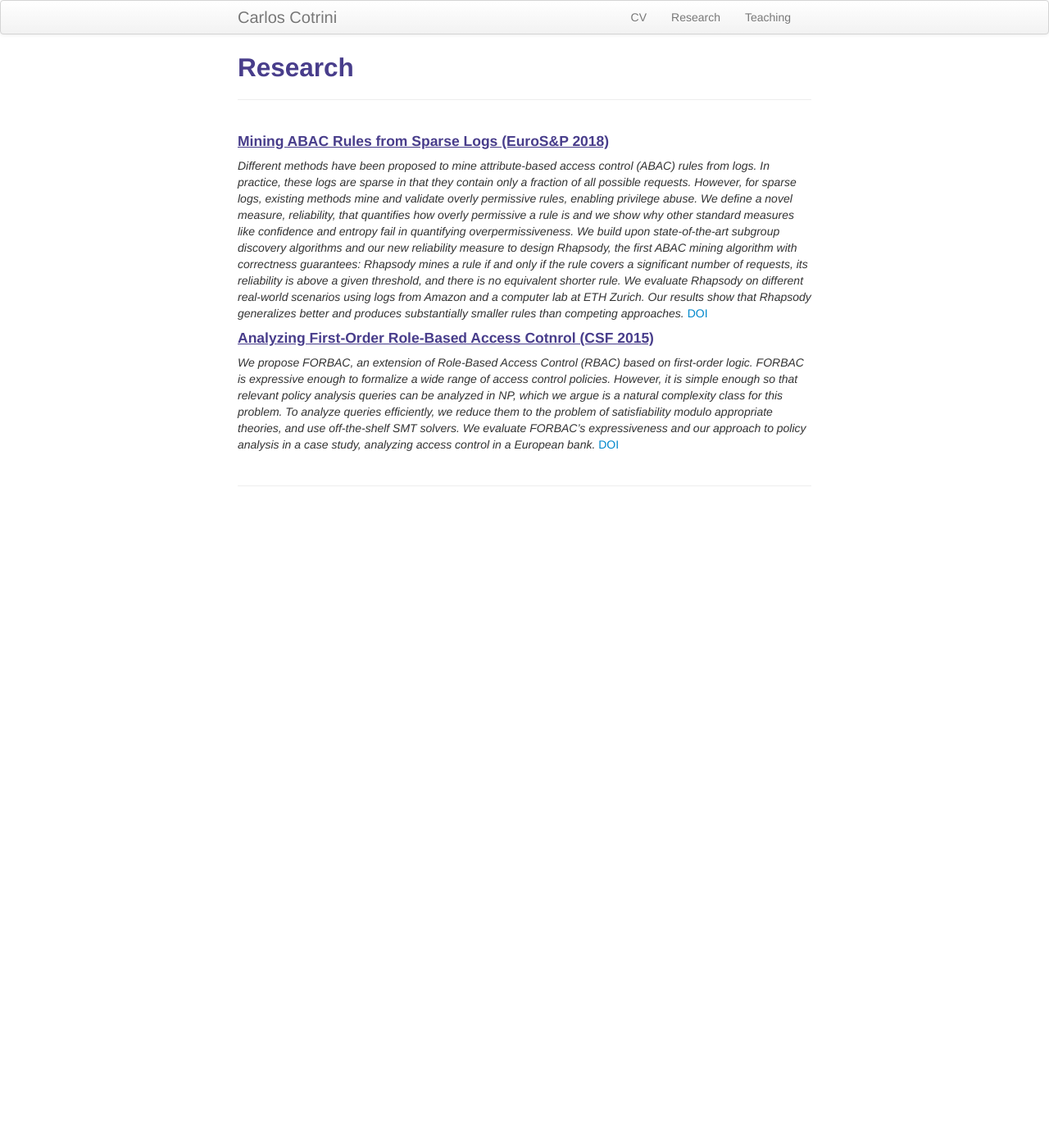
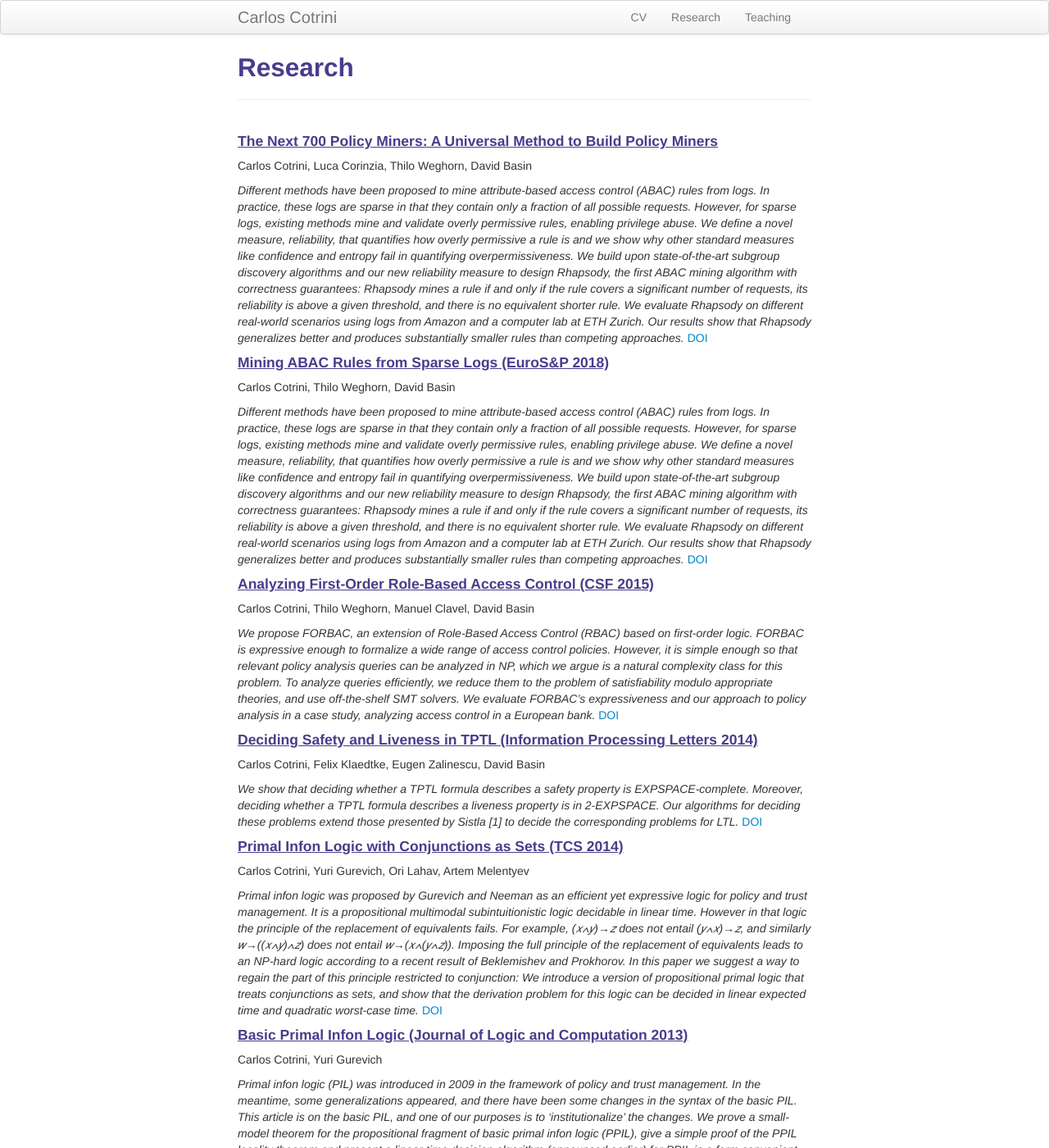
Before and after one commit to carloscotrini/carloscotrini.github.io, a Jekyll site: the page built from pages/research.md, in a window 1280 px wide and 1400 px high. Shown: the whole window at 82% size. Built offline with Jekyll 4.4.1, drawn with Linux system fonts in a browser that asks for light colours; some of the changed text lies outside the part shown.

Commit message:
Added all publications

```diff
--- a/pages/research.md
+++ b/pages/research.md
@@ -4,13 +4,52 @@ title: Research
 description: Carlos Cotrini's research
 ---
 
+#### <u>The Next 700 Policy Miners: A Universal Method to Build Policy Miners</u>
+
+Carlos Cotrini, Luca Corinzia, Thilo Weghorn, David Basin
+
+*Different methods have been proposed to mine attribute-based access control (ABAC) rules from logs. In practice, these logs are sparse in that they contain only a fraction of all possible requests. However, for sparse logs, existing methods mine and validate overly permissive rules, enabling privilege abuse. We define a novel measure, reliability, that quantifies how overly permissive a rule is and we show why other standard measures like confidence and entropy fail in quantifying overpermissiveness. We build upon state-of-the-art subgroup discovery algorithms and our new reliability measure to design Rhapsody, the first ABAC mining algorithm with correctness guarantees: Rhapsody mines a rule if and only if the rule covers a significant number of requests, its reliability is above a given threshold, and there is no equivalent shorter rule. We evaluate Rhapsody on different real-world scenarios using logs from Amazon and a computer lab at ETH Zurich. Our results show that Rhapsody generalizes better and produces substantially smaller rules than competing approaches.* [DOI](doi.org/10.1109/EuroSP.2018.00011)
+
 #### <u>Mining ABAC Rules from Sparse Logs (EuroS&P 2018)</u>
-*Different methods have been proposed to mine attribute-based access control (ABAC) rules from logs. In practice, these logs are sparse in that they contain only a fraction of all possible requests. However, for sparse logs, existing methods mine and validate overly permissive rules, enabling privilege abuse. We define a novel measure, reliability, that quantifies how overly permissive a rule is and we show why other standard measures like confidence and entropy fail in quantifying overpermissiveness. We build upon state-of-the-art subgroup discovery algorithms and our new reliability measure to design Rhapsody, the first ABAC mining algorithm with correctness guarantees: Rhapsody mines a rule if and only if the rule covers a significant number of requests, its reliability is above a given threshold, and there is no equivalent shorter rule. We evaluate Rhapsody on different real-world scenarios using logs from Amazon and a computer lab at ETH Zurich. Our results show that Rhapsody generalizes better and produces substantially smaller rules than competing approaches.* [DOI](10.1109/EuroSP.2018.00011)
+
+Carlos Cotrini, Thilo Weghorn, David Basin
+
+*Different methods have been proposed to mine attribute-based access control (ABAC) rules from logs. In practice, these logs are sparse in that they contain only a fraction of all possible requests. However, for sparse logs, existing methods mine and validate overly permissive rules, enabling privilege abuse. We define a novel measure, reliability, that quantifies how overly permissive a rule is and we show why other standard measures like confidence and entropy fail in quantifying overpermissiveness. We build upon state-of-the-art subgroup discovery algorithms and our new reliability measure to design Rhapsody, the first ABAC mining algorithm with correctness guarantees: Rhapsody mines a rule if and only if the rule covers a significant number of requests, its reliability is above a given threshold, and there is no equivalent shorter rule. We evaluate Rhapsody on different real-world scenarios using logs from Amazon and a computer lab at ETH Zurich. Our results show that Rhapsody generalizes better and produces substantially smaller rules than competing approaches.* [DOI](doi.org/10.1109/EuroSP.2018.00011)
 
 
-#### <u>Analyzing First-Order Role-Based Access Cotnrol (CSF 2015)</u>
-*We propose FORBAC, an extension of Role-Based Access Control (RBAC) based on first-order logic. FORBAC is expressive enough to formalize a wide range of access control policies. However, it is simple enough so that relevant policy analysis queries can be analyzed in NP, which we argue is a natural complexity class for this problem. To analyze queries efficiently, we reduce them to the problem of satisfiability modulo appropriate theories, and use off-the-shelf SMT solvers. We evaluate FORBAC's expressiveness and our approach to policy analysis in a case study, analyzing access control in a European bank.* [DOI](10.1109/CSF.2015.8)
+#### <u>Analyzing First-Order Role-Based Access Control (CSF 2015)</u>
 
+Carlos Cotrini, Thilo Weghorn, Manuel Clavel, David Basin
+
+*We propose FORBAC, an extension of Role-Based Access Control (RBAC) based on first-order logic. FORBAC is expressive enough to formalize a wide range of access control policies. However, it is simple enough so that relevant policy analysis queries can be analyzed in NP, which we argue is a natural complexity class for this problem. To analyze queries efficiently, we reduce them to the problem of satisfiability modulo appropriate theories, and use off-the-shelf SMT solvers. We evaluate FORBAC's expressiveness and our approach to policy analysis in a case study, analyzing access control in a European bank.* [DOI](doi.org/10.1109/CSF.2015.8)
+
+
+#### <u>Deciding Safety and Liveness in TPTL (Information Processing Letters 2014)</u>
+
+Carlos Cotrini, Felix Klaedtke, Eugen Zalinescu, David Basin
+
+*We show that deciding whether a TPTL formula describes a safety property is EXPSPACE-complete. Moreover, deciding whether a TPTL formula describes a liveness property is in 2-EXPSPACE. Our algorithms for deciding these problems extend those presented by Sistla [1] to decide the corresponding problems for LTL.* [DOI](doi.org/10.1016/j.ipl.2014.06.005)
+
+
+#### <u>Primal Infon Logic with Conjunctions as Sets (TCS 2014)</u>
+
+Carlos Cotrini, Yuri Gurevich, Ori Lahav, Artem Melentyev
+
+*Primal infon logic was proposed by Gurevich and Neeman as an efficient yet expressive logic for policy and trust management. It is a propositional multimodal subintuitionistic logic decidable in linear time. However in that logic the principle of the replacement of equivalents fails. For example, (𝑥∧𝑦)→𝑧 does not entail (𝑦∧𝑥)→𝑧, and similarly 𝑤→((𝑥∧𝑦)∧𝑧) does not entail 𝑤→(𝑥∧(𝑦∧𝑧)). Imposing the full principle of the replacement of equivalents leads to an NP-hard logic according to a recent result of Beklemishev and Prokhorov. In this paper we suggest a way to regain the part of this principle restricted to conjunction: We introduce a version of propositional primal logic that treats conjunctions as sets, and show that the derivation problem for this logic can be decided in linear expected time and quadratic worst-case time.* [DOI](https://doi.org/10.1007/978-3-662-44602-7_19)
+
+
+#### <u>Basic Primal Infon Logic (Journal of Logic and Computation 2013)</u>
+
+Carlos Cotrini, Yuri Gurevich
+
+*Primal infon logic (PIL) was introduced in 2009 in the framework of policy and trust management. In the meantime, some generalizations appeared, and there have been some changes in the syntax of the basic PIL. This article is on the basic PIL, and one of our purposes is to ‘institutionalize’ the changes. We prove a small-model theorem for the propositional fragment of basic primal infon logic (PPIL), give a simple proof of the PPIL locality theorem and present a linear-time decision algorithm (announced earlier) for PPIL in a form convenient for generalizations. For the sake of completeness, we cover the universal fragment of basic PIL. We wish that this article becomes a standard reference on basic PIL.* [DOI](https://doi.org/10.1093/logcom/ext021)
+
+
+#### <u>Transitive Primal Infon Logic (The Review of Symbolic Logic 2013)</u>
+
+Carlos Cotrini, Yuri Gurevich
+
+*Primal infon logic was introduced in 2009 in connection with access control. In addition to traditional logic constructs, it contains unary connectives p said indispensable in the intended access control applications. Propositional primal infon logic is decidable in linear time, yet suffices for many common access control scenarios. The most obvious limitation on its expressivity is the failure of the transitivity law for implication: 𝑥→𝑦 and 𝑦→𝑧 do not necessarily yield 𝑥→𝑧. Here we introduce and investigate equiexpressive “transitive” extensions TPIL and TPIL* of propositional primal infon logic as well as their quote-free fragments TPIL0 and TPIL0* respectively. We prove the subformula property for TPIL0* and a similar property for TPIL*; we define Kripke models for the four logics and prove the corresponding soundness-and-completeness theorems; we show that, in all these logics, satisfiable formulas have small models; but our main result is a quadratic-time derivation algorithm for TPIL* * [DOI](https://doi.org/10.1017/S1755020312000366)
 
 <!-- Note: this is how to write a comment in HTML. Everything in here won't show up on your webpage.-->
 
```
